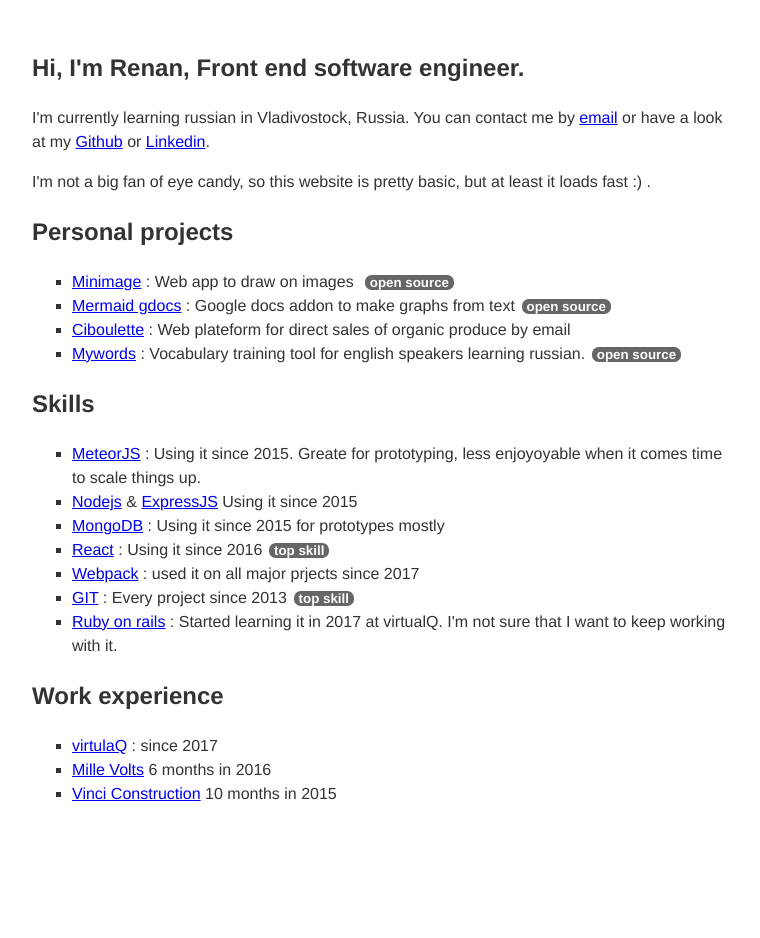
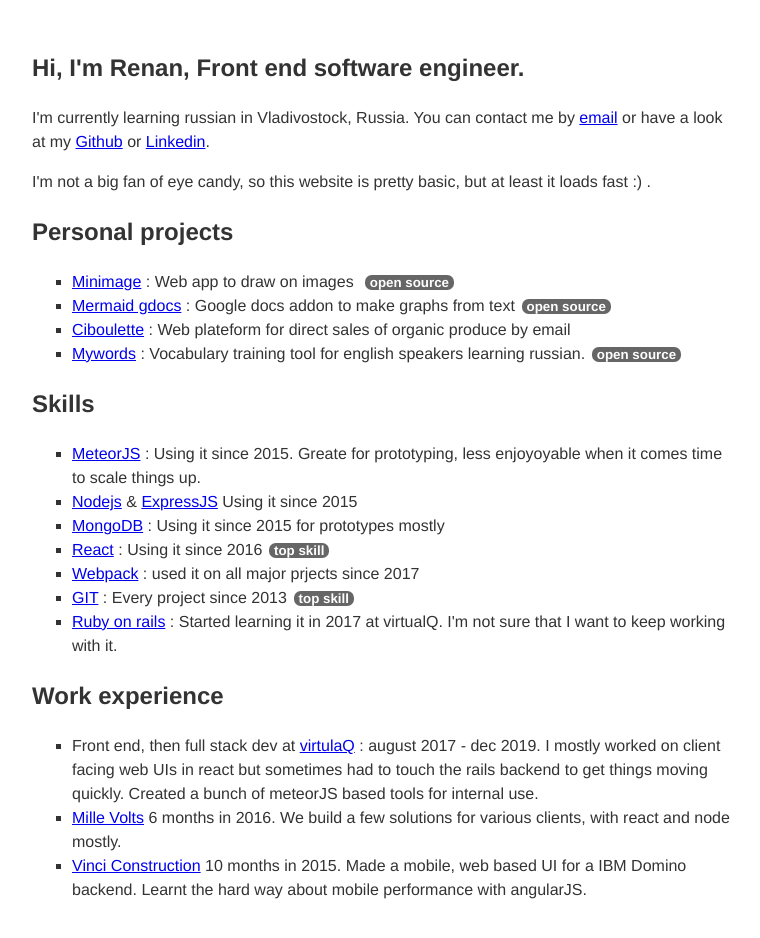
Before and after one commit to renanlecaro/renanlecaro.github.io, a plain HTML site: page index.html in a window 1280 px wide. Shown: the whole page, without its empty margins (258-1018 px from the left). Before the commit the page ends 852 px from the top, so only its background shows below. Drawn offline with Linux system fonts and the light colour scheme.

Commit message:
Update index.html

```diff
--- a/index.html
+++ b/index.html
@@ -42,9 +42,10 @@
 
      <h1>Work experience</h1>
      <ul>
-         <li><a href="https://virtualq.io/">virtulaQ</a> : since 2017</li>
-        <li><a href="http://www.millevolts.fr/">Mille Volts</a> 6 months in 2016</li>
-        <li><a href="https://www.vinci-construction.com/en/">Vinci Construction</a> 10 months in 2015</li>
+         <li>Front end, then full stack dev at <a href="https://virtualq.io/">virtulaQ</a> : august 2017 - dec 2019.
+           I mostly worked on client facing web UIs in react but sometimes had to touch the rails backend to get things moving quickly. Created a bunch of meteorJS based tools for internal use. </li>
+        <li><a href="http://www.millevolts.fr/">Mille Volts</a> 6 months in 2016. We build a few solutions for various clients, with react and node mostly.</li>
+        <li><a href="https://www.vinci-construction.com/en/">Vinci Construction</a> 10 months in 2015. Made a mobile, web based UI for a IBM Domino backend. Learnt the hard way about mobile performance with angularJS.</li>
 
      </ul>
    </body>
```
